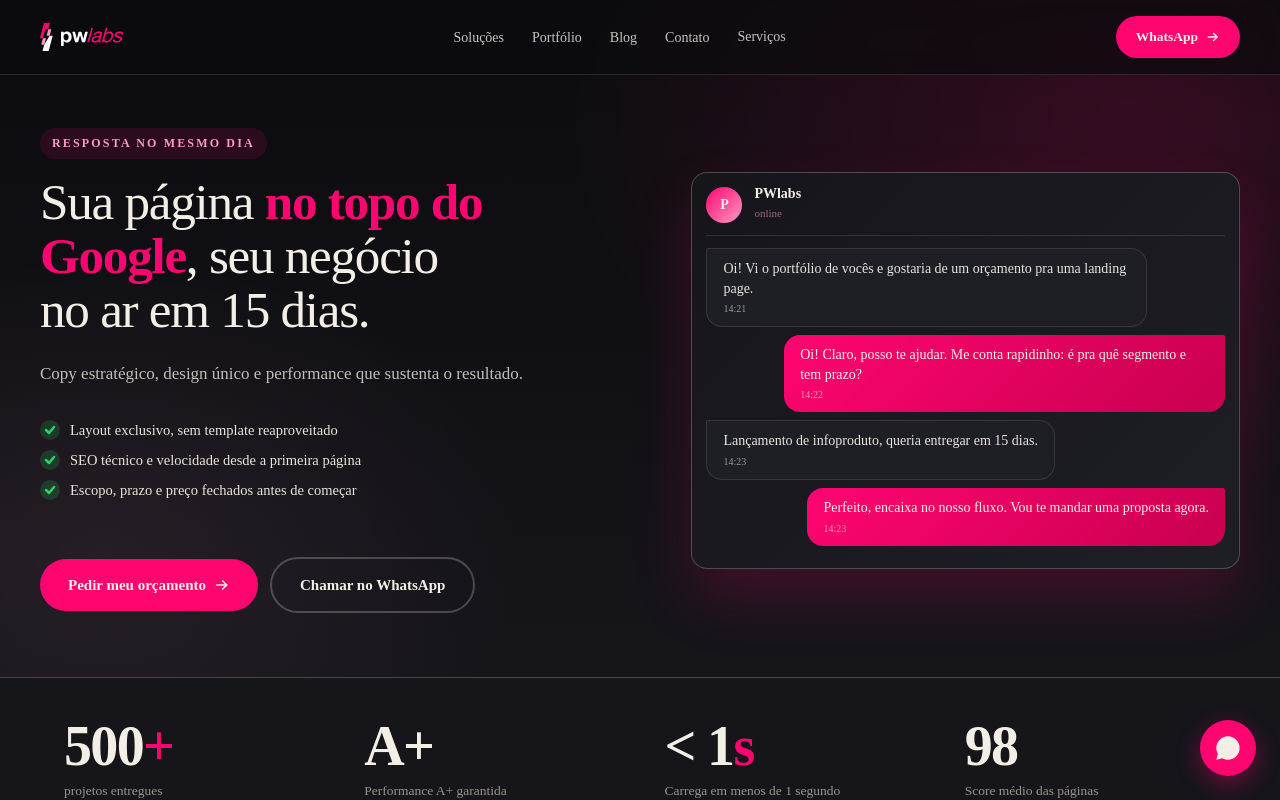
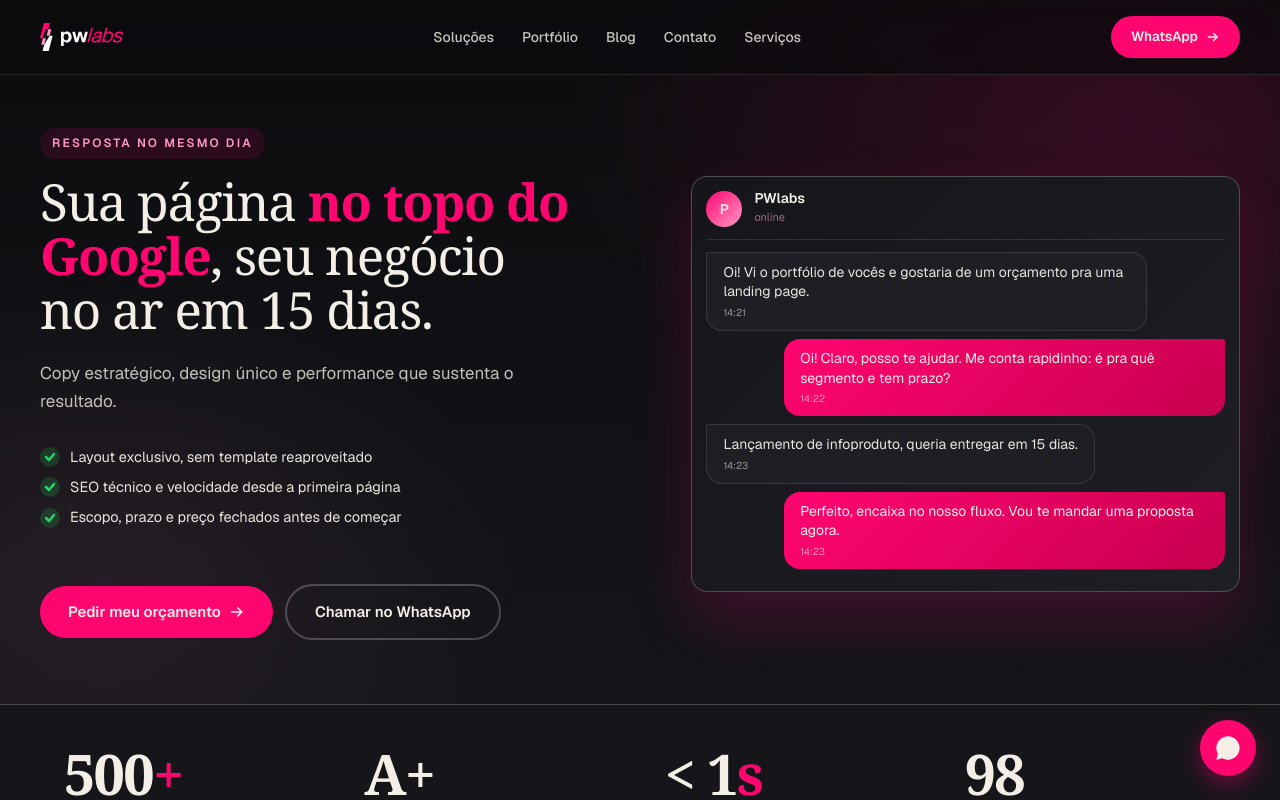
Before and after one commit to lucasguariero/pwlabs-website, a Next.js app: page / in a window 1280 px wide. Shown: the top 800 px of the page. Built offline with nearby package versions, Linux system fonts and the light colour scheme.

Commit message:
fix: corrige o nome da variavel da fonte geist no tailwind

```diff
--- a/tailwind.config.ts
+++ b/tailwind.config.ts
@@ -8,8 +8,7 @@ const config: Config = {
   theme: {
     extend: {
       fontFamily: {
-        sans: ["var(--font-geist)", "system-ui", "sans-serif"],
-        serif: ["var(--font-geist)", "system-ui", "sans-serif"],
+        sans: ["var(--font-geist-sans)", "system-ui", "sans-serif"],
         mono: ["var(--font-geist-mono)", "ui-monospace", "monospace"],
       },
       colors: {
```
